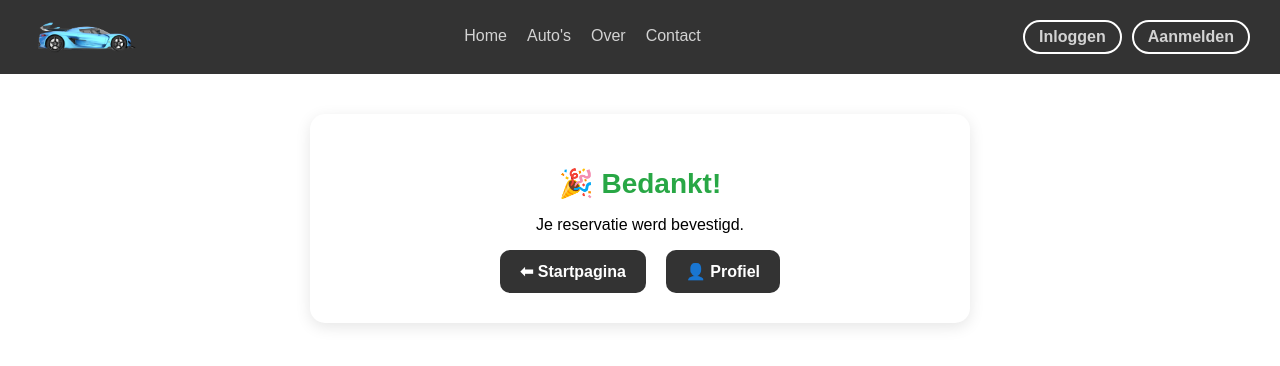
After one commit to roxvdp/LuxAuto, a Flask app: template app/templates/bedankt.html in a window 1280 px wide. The commit adds this page. Shown: the top 366 px of the page. Run offline with Flask 3, Linux system fonts and the light colour scheme; the template is opened without the code that fills it, so the values that code supplies are empty.

Commit message:
bedankt pagina aabgemaakt

```diff
--- /dev/null
+++ b/app/static/css/bedankt.css
@@ -0,0 +1,55 @@
+.card-slider {
+  display: flex;
+  justify-content: center;
+  padding: 40px 20px;
+}
+
+.card-item {
+  background-color: #ffffff;
+  border-radius: 15px;
+  padding: 30px;
+  max-width: 600px;
+  width: 100%;
+  box-shadow: 0 4px 15px rgba(0, 0, 0, 0.1);
+  text-align: center;
+}
+
+.card-item h2 {
+  margin-bottom: 15px;
+  font-size: 28px;
+  color: #28a745;
+}
+
+.bevestiging-lijst {
+  list-style: none;
+  padding: 0;
+  margin-bottom: 20px;
+  text-align: left;
+}
+
+.bevestiging-lijst li {
+  margin: 8px 0;
+  font-size: 16px;
+}
+
+.knoppen-groep {
+  display: flex;
+  justify-content: center;
+  gap: 20px;
+}
+
+.terug-btn {
+  display: inline-block;
+  background-color: #333;
+  color: white;
+  font-weight: bold;
+  text-align: center;
+  padding: 12px 20px;
+  border-radius: 10px;
+  text-decoration: none;
+  transition: background-color 0.3s ease;
+}
+
+.terug-btn:hover {
+  background-color:#333;
+}
--- /dev/null
+++ b/app/templates/bedankt.html
@@ -0,0 +1,30 @@
+{% extends "base.html" %}
+
+{% block title %}Bedankt{% endblock %}
+
+{% block head %}
+<link rel="stylesheet" href="{{ url_for('static', filename='css/bedankt.css') }}">
+{% endblock %}
+
+{% block content %}
+<div class="card-slider">
+  <div class="card-item">
+    <h2>🎉 Bedankt!</h2>
+    <p>Je reservatie werd bevestigd.</p>
+
+    {% if data.get('auto_id') %}
+    <ul class="bevestiging-lijst">
+      <li><strong>Auto:</strong> {{ auto.brand }} {{ auto.model }} ({{ auto.year }})</li>
+      <li><strong>Periode:</strong> {{ data.start_datum }} → {{ einddatum }}</li>
+      <li><strong>Totale prijs:</strong> €{{ data.totaal_prijs }}</li>
+      <li><strong>Status:</strong> Gepland ✅</li>
+    </ul>
+    {% endif %}
+
+    <div class="knoppen-groep">
+      <a href="/" class="terug-btn">⬅ Startpagina</a>
+      <a href="{{ url_for('routes.profiel') }}" class="terug-btn">👤 Profiel</a>
+    </div>
+  </div>
+</div>
+{% endblock %}
```
Also changed, not shown: app/static/css/auto.css (+40 -14 lines).
